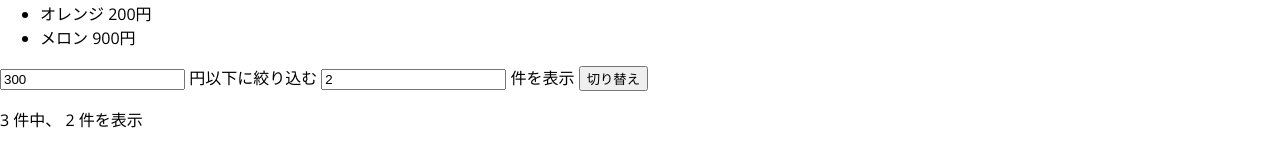
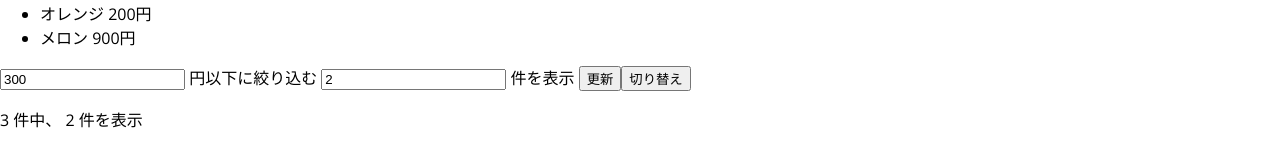
Before and after one commit to hananina/nuxt-blog, a Nuxt app: page /form in a window 1280 px wide. Shown: the part 217-367 px from the top of the page. Built offline with nearby package versions, Linux system fonts and the light colour scheme.

Commit message:
add: watch

```diff
--- a/pages/form/index.vue
+++ b/pages/form/index.vue
@@ -9,6 +9,7 @@
     </ul>
     <input v-model.number="budget" /> 円以下に絞り込む
     <input v-model.number="limit" /> 件を表示
+    <button @click="update">更新</button>
     <button @click="sortedByAsc = !sortedByAsc">切り替え</button>
     <p>
       {{ matchedBudgetItems.length }} 件中、 {{ limitedItems.length }} 件を表示
@@ -57,10 +58,21 @@ export default {
     }
   },
   methods: {
-    click() {
-      this.sortedByAsc = !this.sortedByAsc;
+    update() {
+      this.list[0].name = "Updatedりんご";
     }
-  }
+  },
+  watch: {
+    list: {
+      handler: function(newVal, oldVal) {
+        // listが変化したときに行いたい処理
+        console.log("piiiiii updated");
+      },
+      deep: true, //ネストされたオブジェクトも監視する
+      immediate: true //初期読み込みでも呼び出す
+    }
+  },
+  creaded: function() {}
 };
 </script>
 
```
